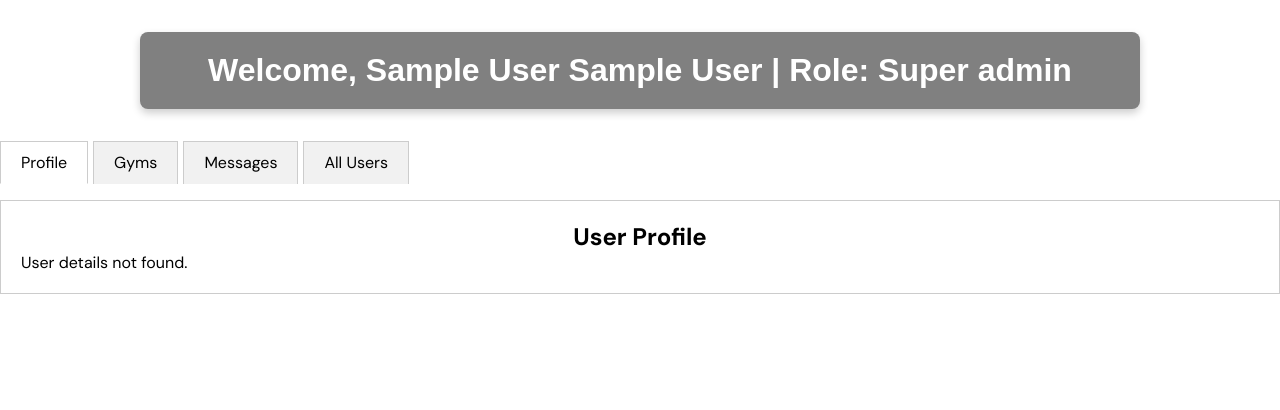
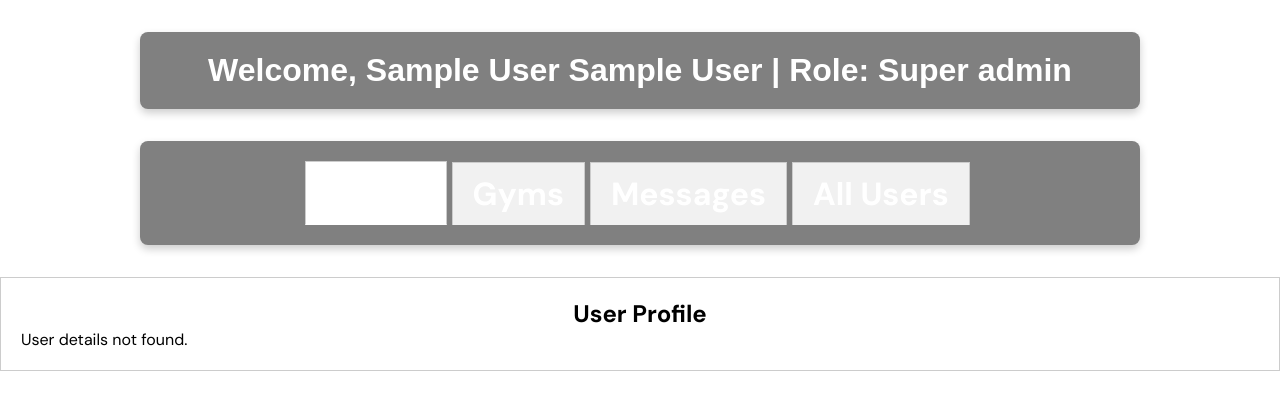
Before and after one commit to Maxw311nyimbili/fitflex, a PHP site: page /templates/admin.php in a window 1280 px wide. Shown: the part 55-465 px from the top of the page. Run offline with PHP 8.4, Linux system fonts and the light colour scheme; the visitor is signed in with stand-in values (Sample User, id 1); data that the repository does not hold is empty.

Commit message:
minor-adjustment

```diff
--- a/templates/admin.php
+++ b/templates/admin.php
@@ -493,7 +493,7 @@ echo "<div class='user-info'>Welcome, " .
             </section>
 
 <?php else: ?>
-    <div class="tabs">
+    <div class="tabs user-info">
         <div class="tab active" onclick="showTab(0)">Profile</div>
         <div class="tab" onclick="showTab(1)">Gyms</div>
         <div class="tab" onclick="showTab(2)">Messages</div>
```
